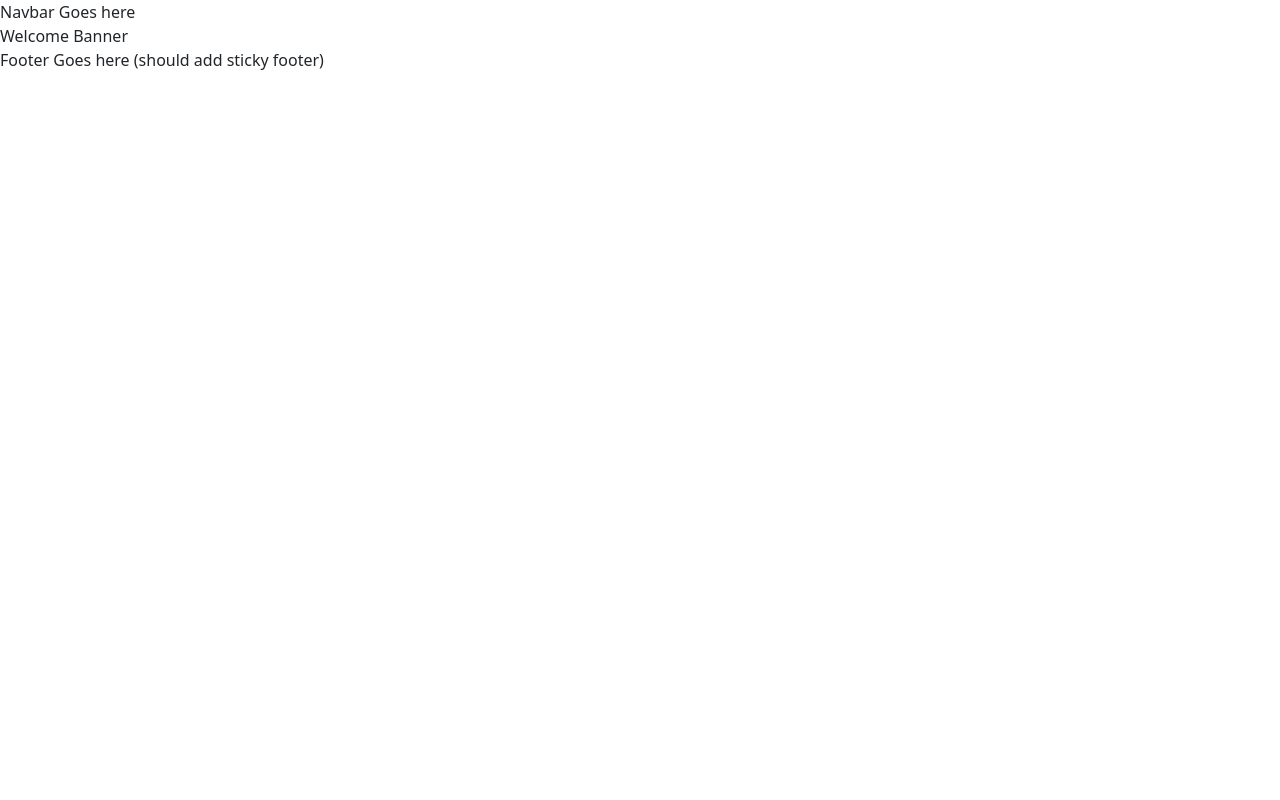
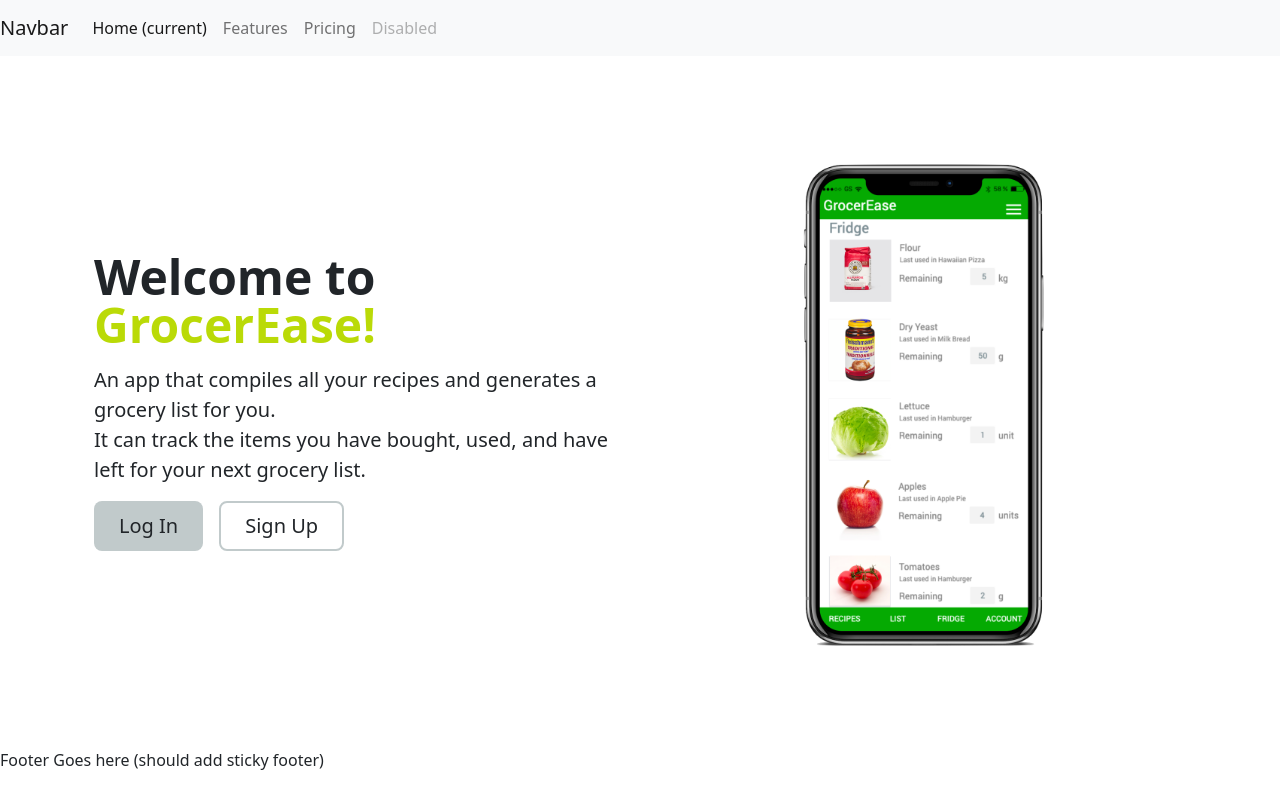
Before and after one commit to elenajou/1800_202330_BBY02, a plain HTML site: page index.html in a window 1280 px wide. Drawn offline with nearby package versions, Linux system fonts and the light colour scheme.

Commit message:
Welcome banner and call to action buttons

```diff
--- a/index.html
+++ b/index.html
@@ -17,7 +17,7 @@
   <!-- Other libraries go here -->
 
   <!-- Link to styles of your own -->
-  <!-- <link rel="stylesheet" href="./styles/style.css"> -->
+  <link rel="stylesheet" href="./styles/style.css">
 
 </head>
 
@@ -26,10 +26,45 @@
   <!------------------------------>
   <!-- Your HTML Layout go here -->
   <!------------------------------>
-  Navbar Goes here
-  <!-- Stuff for body goes here -->
-  <div>
-    Welcome Banner
+
+  <!-- NavBar -->
+  <nav class="navbar navbar-expand-lg navbar-light bg-light">
+    <a class="navbar-brand" href="#">Navbar</a>
+    <button class="navbar-toggler" type="button" data-toggle="collapse" data-target="#navbarNavAltMarkup"
+      aria-controls="navbarNavAltMarkup" aria-expanded="false" aria-label="Toggle navigation">
+      <span class="navbar-toggler-icon"></span>
+    </button>
+    <div class="collapse navbar-collapse" id="navbarNavAltMarkup">
+      <div class="navbar-nav">
+        <a class="nav-item nav-link active" href="#">Home <span class="sr-only">(current)</span></a>
+        <a class="nav-item nav-link" href="#">Features</a>
+        <a class="nav-item nav-link" href="#">Pricing</a>
+        <a class="nav-item nav-link disabled" href="#">Disabled</a>
+      </div>
+    </div>
+  </nav>
+
+  <!-- Welcome banner -->
+  <div class="container welcome-banner col-xxl-8 px-4 py-5">
+    <div class="row flex-lg-row-reverse align-items-center g-5 py-5">
+      <div class="col-10 col-sm-8 col-lg-6">
+        <img src="./images/phone-fridge.png" class="d-block mx-lg-auto img-fluid" alt="Bootstrap Themes" width="700"
+          height="500" loading="lazy">
+      </div>
+      <div class="col-lg-6">
+        <h1 class="display-5 fw-bold lh-1 mb-3">Welcome to <span class="accent">GrocerEase!</span></h1>
+        <p class="lead">
+          An app that compiles all your recipes and generates a grocery list for you.
+          <br>
+          It can track the
+          items you have bought, used, and have left for your next grocery list.
+        </p>
+        <div class="d-grid gap-2 d-md-flex justify-content-md-start">
+          <button type="button" class="btn btn-ge-primary btn-lg px-4 me-md-2">Log In</button>
+          <button type="button" class="btn btn-ge-outline-secondary btn-lg px-4">Sign Up</button>
+        </div>
+      </div>
+    </div>
   </div>
 
   <!---------------------------------------------->
@@ -42,9 +77,10 @@
     integrity="sha384-kenU1KFdBIe4zVF0s0G1M5b4hcpxyD9F7jL+jjXkk+Q2h455rYXK/7HAuoJl+0I4"
     crossorigin="anonymous"></script>
 
-  <footer>
-    Footer Goes here (should add sticky footer)
-  </footer>
 </body>
 
+<footer>
+  Footer Goes here (should add sticky footer)
+</footer>
+
 </html>
--- a/styles/style.css
+++ b/styles/style.css
@@ -4,4 +4,28 @@
 Primary (60%):
 Secondary (30%):
 Accent (10%):
+Other: #c1cacb
 ---------------------*/
+
+.welcome-banner img{
+  display: block;
+  max-height: 500px;
+  max-width: 300px;
+  width: auto;
+}
+
+.accent {
+  color: #BADA07;
+}
+
+.btn-ge-primary {
+  background-color: #c1cacb;
+}
+
+.btn-ge-primary:hover, .btn-ge-outline-secondary:hover {
+  background-color: #BADA07;
+}
+
+.btn-ge-outline-secondary {
+  border: 2px solid #c1cacb;
+}
```
Also changed, not shown: scripts/script.js (line endings or trailing spaces).
